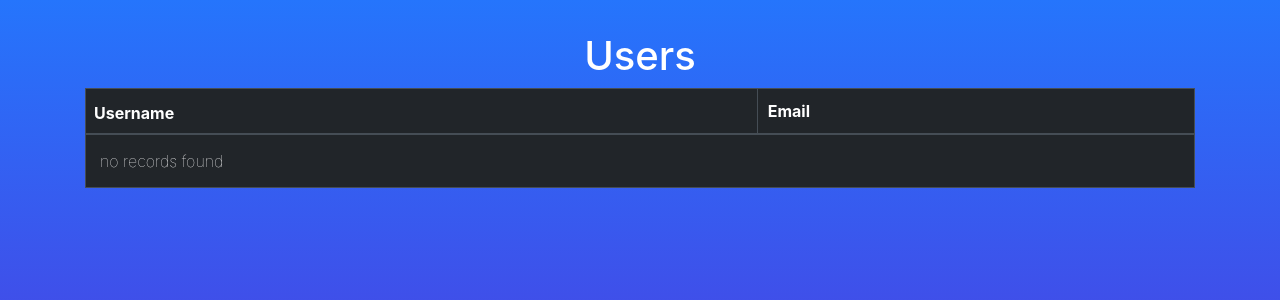
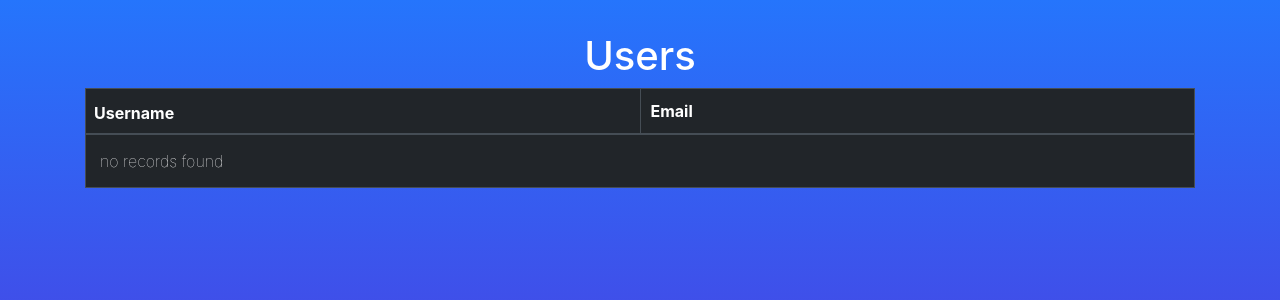
Before and after one commit to pavelAngelovv/BookShelf, a Symfony app: template templates/user/index.html.twig in a window 1280 px wide. Shown: the top 300 px of the page. Run offline with Twig, Linux system fonts and the light colour scheme; the template is opened without the code that fills it, so the values that code supplies are empty; some libraries are stand-ins or nearby versions.

Commit message:
Minor template updates

```diff
--- a/src/Controller/BookController.php
+++ b/src/Controller/BookController.php
@@ -101,7 +101,6 @@ class BookController extends AbstractController
         ]);
     }
 
-
     #[Route('/{id}', name: 'app_book_show', methods: ['GET'])]
     public function show(Book $book): Response
     {
--- a/templates/publisher/index.html.twig
+++ b/templates/publisher/index.html.twig
@@ -12,7 +12,7 @@
         <thead>
           <tr>
             <th scope="col">Name</th>
-            <th class="p-2" scope="col">Books</th>
+            <th class="p-2" scope="col">Published Books</th>
           </tr>
         </thead>
         <tbody>
--- a/templates/user/index.html.twig
+++ b/templates/user/index.html.twig
@@ -10,8 +10,8 @@
       <table class="table table-dark table-bordered table-hover mb-0">
         <thead>
           <tr>
-            <th class="p-2" scope="col">Username</th>
-            <th scope="col">Email</th>
+            <th class="p-2 w-50" scope="col">Username</th>
+            <th scope="col w-50">Email</th>
           </tr>
         </thead>
         <tbody>
```
